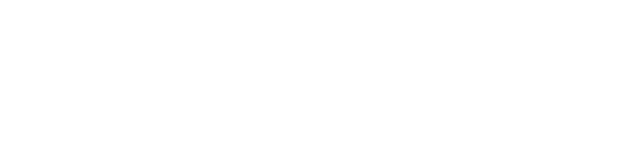
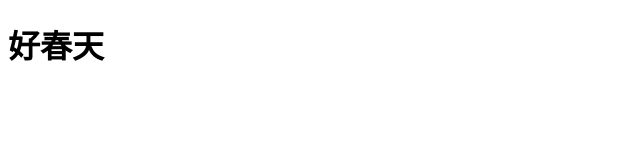
Before and after one commit to CHENS888/project01, a plain HTML site: page index.html in a window 1280 px wide. Shown: the whole page, without its empty margins (0-640 px from the left). Drawn offline with Linux system fonts and the light colour scheme.

Commit message:
提交了修改后的index.html

```diff
--- a/index.html
+++ b/index.html
@@ -8,7 +8,9 @@
 </head>
 
 <body>
-
+    <h1>
+        好春天
+    </h1>
 </body>
 
 </html>
```
